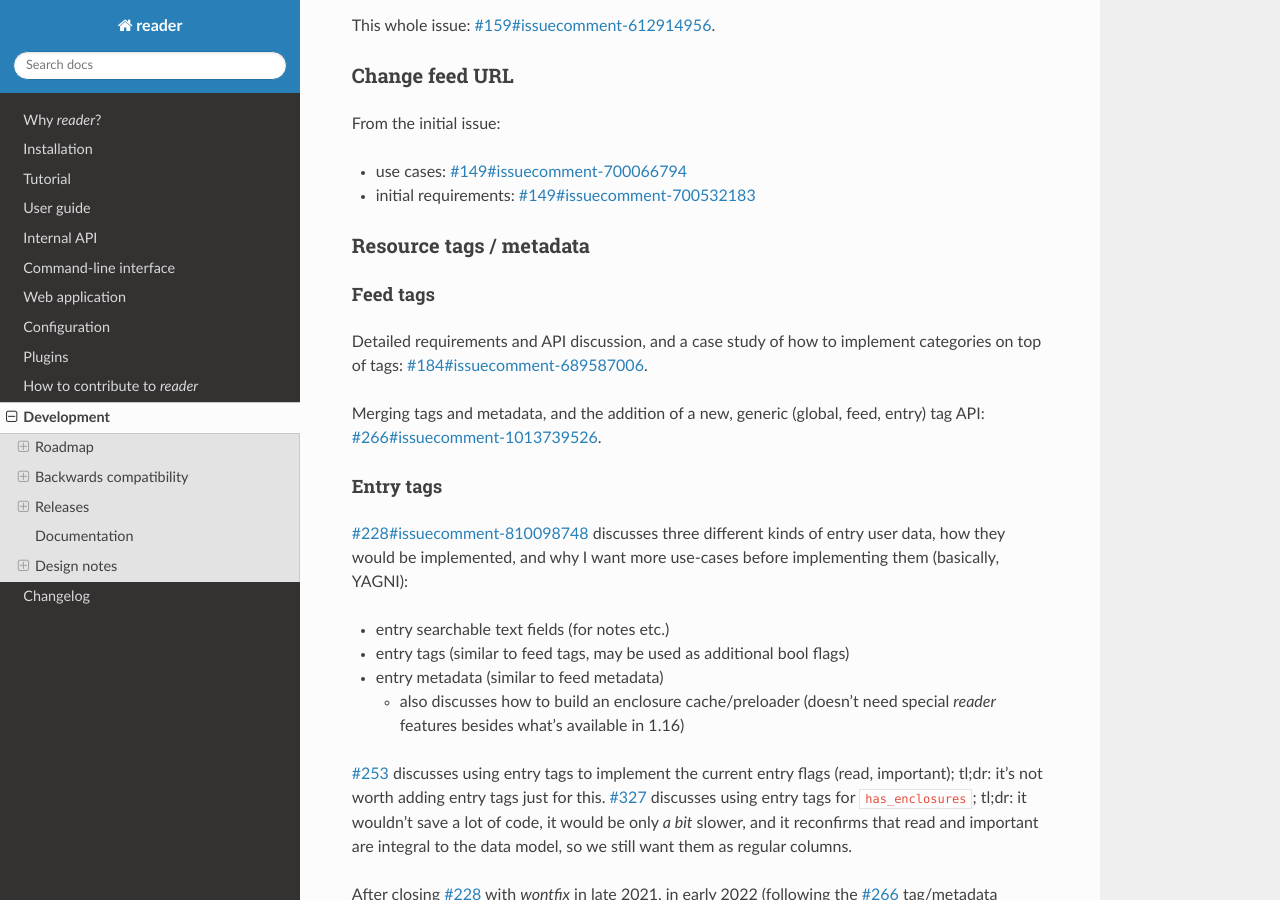
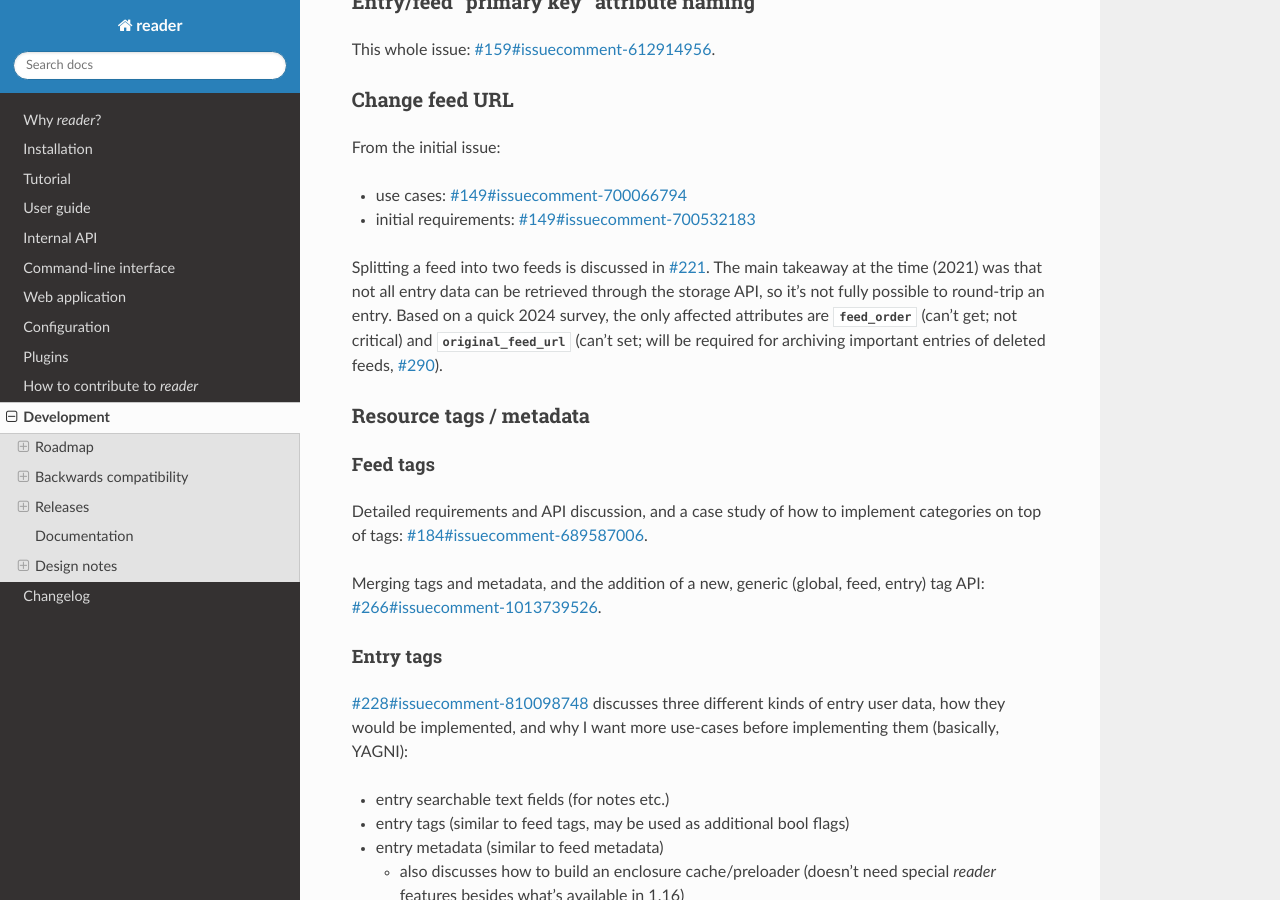
Before and after one commit to Alcides1123/reader, a Sphinx documentation site: the page built from docs/dev.rst, in a window 1280 px wide and 900 px high, scrolled down 8482 px. Built offline with Sphinx 7.4.7 and the Read the Docs theme 3.1.0, drawn with Linux system fonts in a browser that asks for light colours; pages that are not in the unit, such as notebooks, are missing from menus; some of the changed text lies outside the part shown.

Commit message:
Dev notes for #221 / add #290 to roadmap.

```diff
--- a/docs/dev.rst
+++ b/docs/dev.rst
@@ -34,6 +34,9 @@ but I will prioritize supporting :doc:`contributors <contributing>`
 
 * OPML support, :issue:`165`
 * :ref:`deleting entries <deleting entries>`
+
+  * archiving important entries of deleted feeds, :issue:`290`
+
 * :ref:`feed interaction statistics <counts api>`
 
 * security
@@ -512,6 +515,16 @@ From the initial issue:
 * use cases: :issue:`149#issuecomment-700066794`
 * initial requirements: :issue:`149#issuecomment-700532183`
 
+Splitting a feed into two feeds is discussed in :issue:`221`.
+The main takeaway at the time (2021) was that
+not all entry data can be retrieved through the storage API,
+so it's not fully possible to round-trip an entry.
+Based on a quick 2024 survey,
+the only affected attributes
+are :attr:`~.EntryUpdateIntent.feed_order` (can't get; not critical)
+and :attr:`~Entry.original_feed_url` (can't set; will be required for
+archiving important entries of deleted feeds, :issue:`290`).
+
 
 Resource tags / metadata
 ~~~~~~~~~~~~~~~~~~~~~~~~
@@ -708,15 +721,15 @@ Wrapping underlying storage exceptions
 
 Which exception to wrap, and which not: :issue:`21#issuecomment-365442439`.
 
-In version 3.10 (November 2023), all internal APIs were changed
-to use timezone-aware datetimes, with the timezone set to UTC,
-in preparation for support for any timezone.
-
 
 Timezone handling
 ~~~~~~~~~~~~~~~~~
 
 Aware vs. naive, and what's needed to go fully aware: :issue:`233#issuecomment-881618002`.
+
+In version 3.10 (November 2023), all internal APIs were changed
+to use timezone-aware datetimes, with the timezone set to UTC,
+in preparation for support for any timezone.
 
 
 OPML support
```
